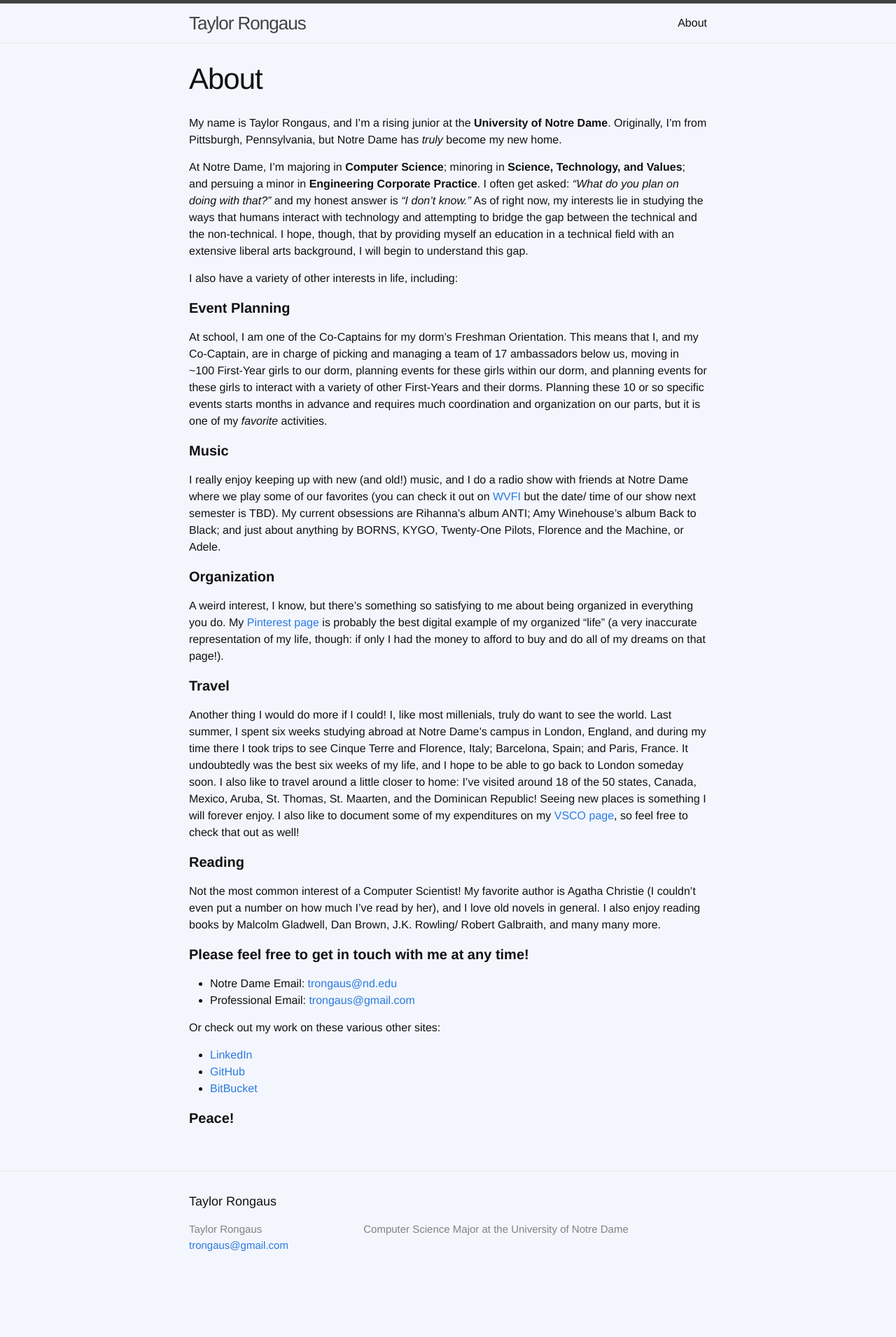
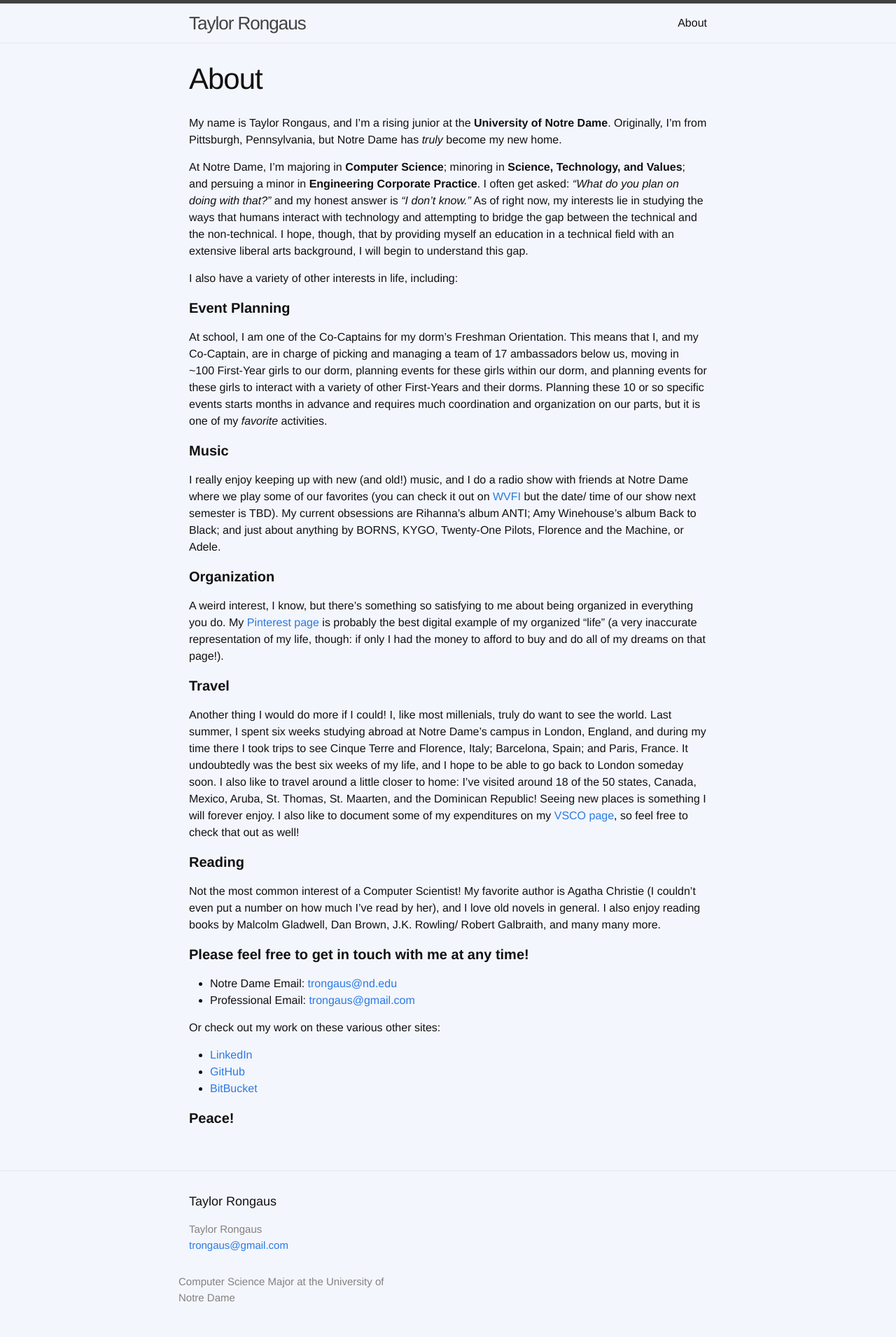
Before and after one commit to trongaus/trongaus.github.io, a Jekyll site: the page built from about.md, in a window 1280 px wide. Shown: the whole page at 70% size. Built offline with Jekyll 4.4.1, drawn with Linux system fonts in a browser that asks for light colours; before the commit the page ends 1851 px from its top, so only the background shows below that.

Commit message:
editing footer

```diff
--- a/_includes/footer.html
+++ b/_includes/footer.html
@@ -12,7 +12,7 @@
         </ul>
       </div>
 
-      <div class="footer-col-md-4">
+      <div class="footer-col-3 footer-col-8">
         <p>{{ site.description }}</p>
       </div>
     </div>
```
